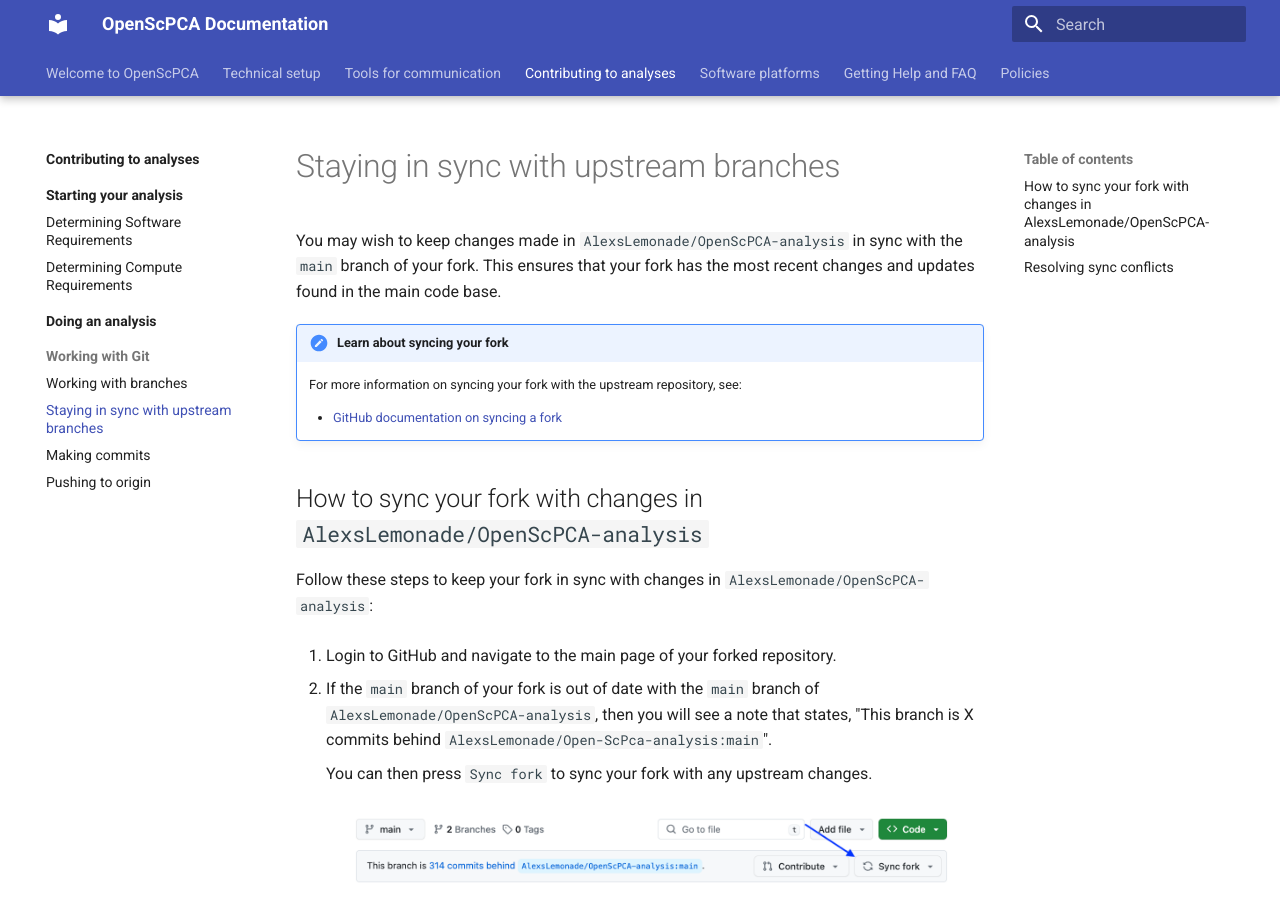
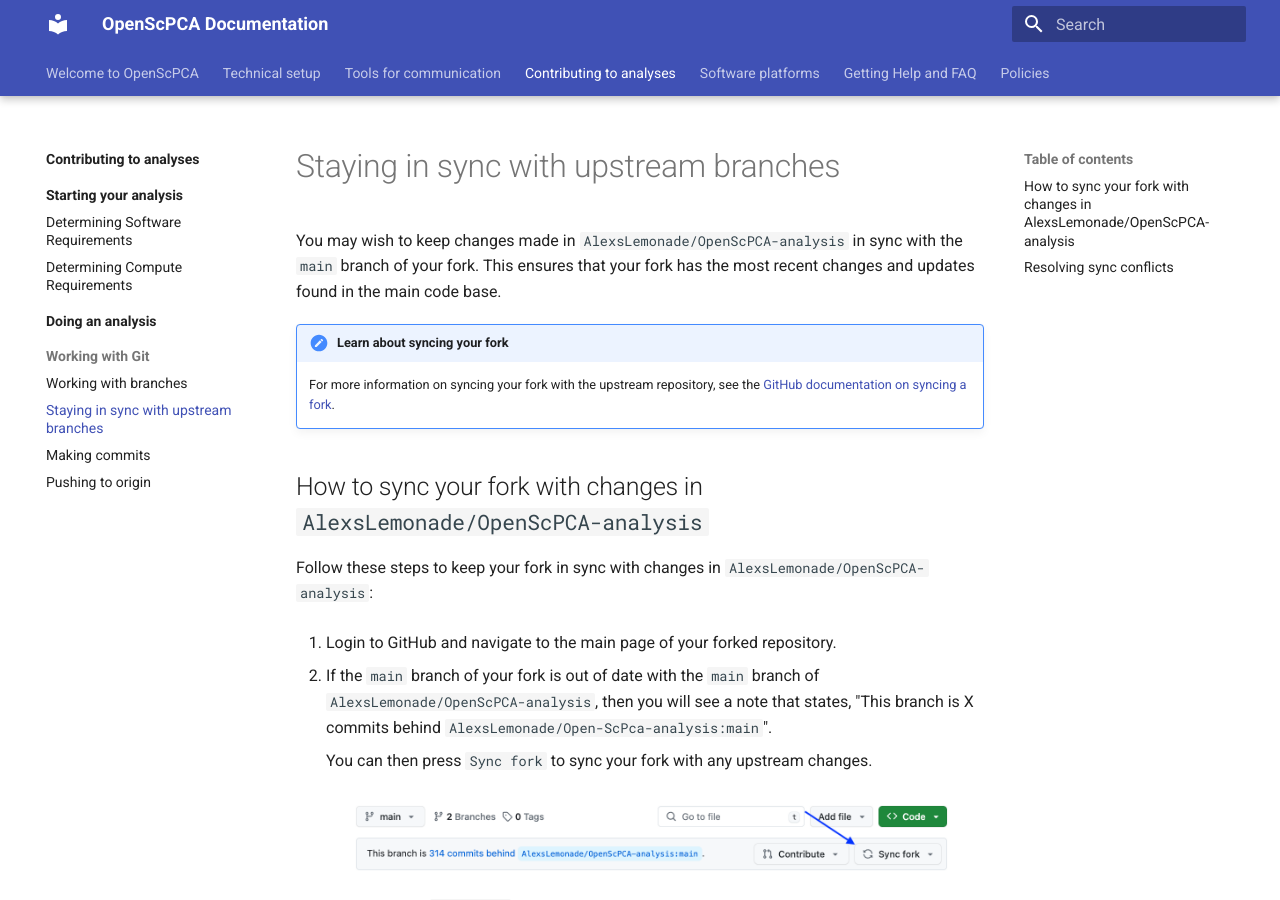
Before and after one commit to AlexsLemonade/OpenScPCA-analysis, an MkDocs documentation site: the page built from docs/contributing-to-analyses/working-with-git/staying-in-sync-with-upstream-branches.md, in a window 1280 px wide and 900 px high. Built offline with MkDocs 1.6.1 and Material for MkDocs 9.7.7, drawn with Linux system fonts in a browser that asks for light colours.

Commit message:
remove bulleted list and update image sizes

```diff
--- a/docs/contributing-to-analyses/working-with-git/staying-in-sync-with-upstream-branches.md
+++ b/docs/contributing-to-analyses/working-with-git/staying-in-sync-with-upstream-branches.md
@@ -5,9 +5,7 @@
 
 !!! note "Learn about syncing your fork"
 
-    For more information on syncing your fork with the upstream repository, see:
-
-    - [GitHub documentation on syncing a fork](https://docs.github.com/en/pull-requests/collaborating-with-pull-requests/working-with-forks/syncing-a-fork)
+    For more information on syncing your fork with the upstream repository, see the [GitHub documentation on syncing a fork](https://docs.github.com/en/pull-requests/collaborating-with-pull-requests/working-with-forks/syncing-a-fork).
 
 
 ## How to sync your fork with changes in `AlexsLemonade/OpenScPCA-analysis`
@@ -44,7 +42,7 @@
 When this happens, GitHub will notify you that there are conflicts after pushing `Sync fork`.
 
 <figure markdown="span">
-    ![Sync conflicts](../../img/upstream-sync-4.png){width="600"}
+    ![Sync conflicts](../../img/upstream-sync-4.png){width="400"}
 </figure>
 
 Follow these steps to manage sync conflicts with GitKraken:
@@ -55,7 +53,7 @@
     To do this, right-click on the remote `main` from `AlexsLemonade/OpenScPCA-analysis` and select `merge AlexsLemonade/main into main`.
 
     <figure markdown="span">
-        ![Merge main](../../img/upstream-sync-5.png){width="400"}
+        ![Merge main](../../img/upstream-sync-5.png){width="600"}
     </figure>
 
 1. A banner will pop up indicating that there is a merge conflict and any files that contain conflicts will be listed on the right-hand side under `Conflicted files`.
```
